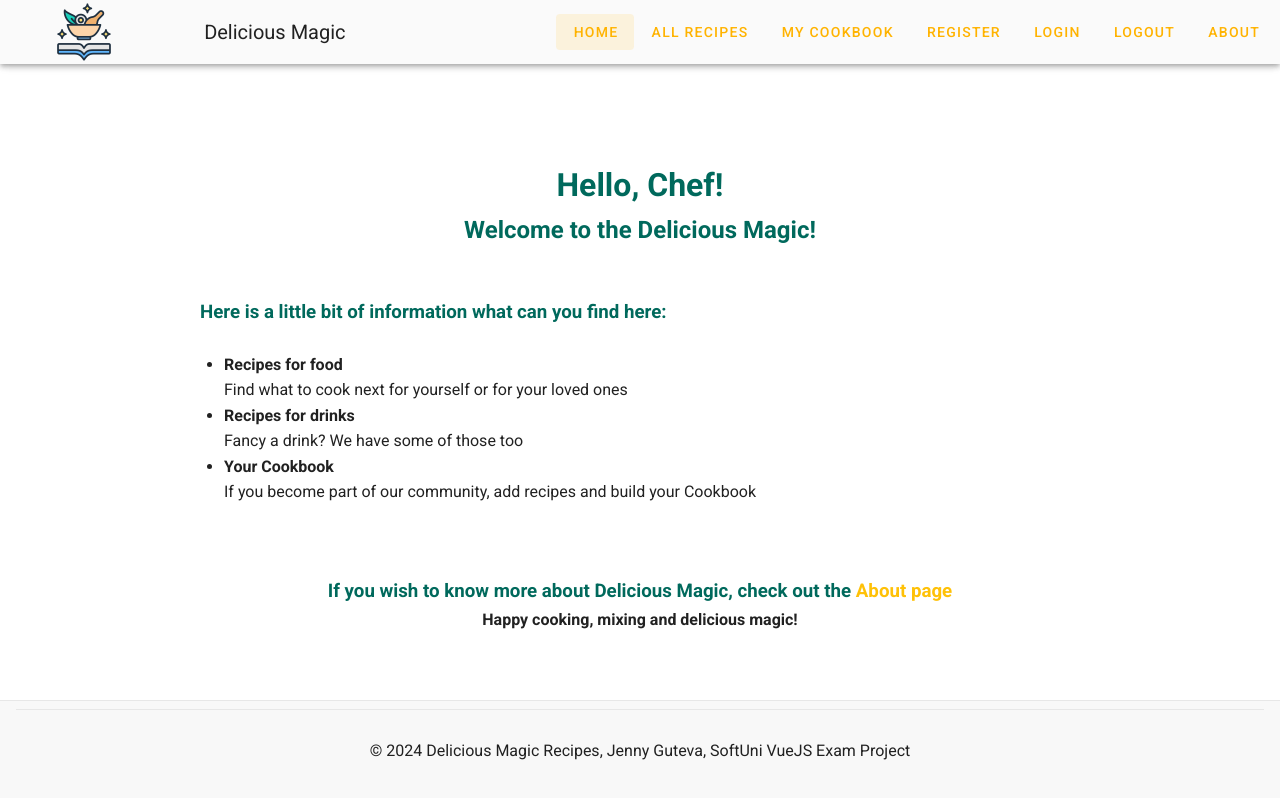
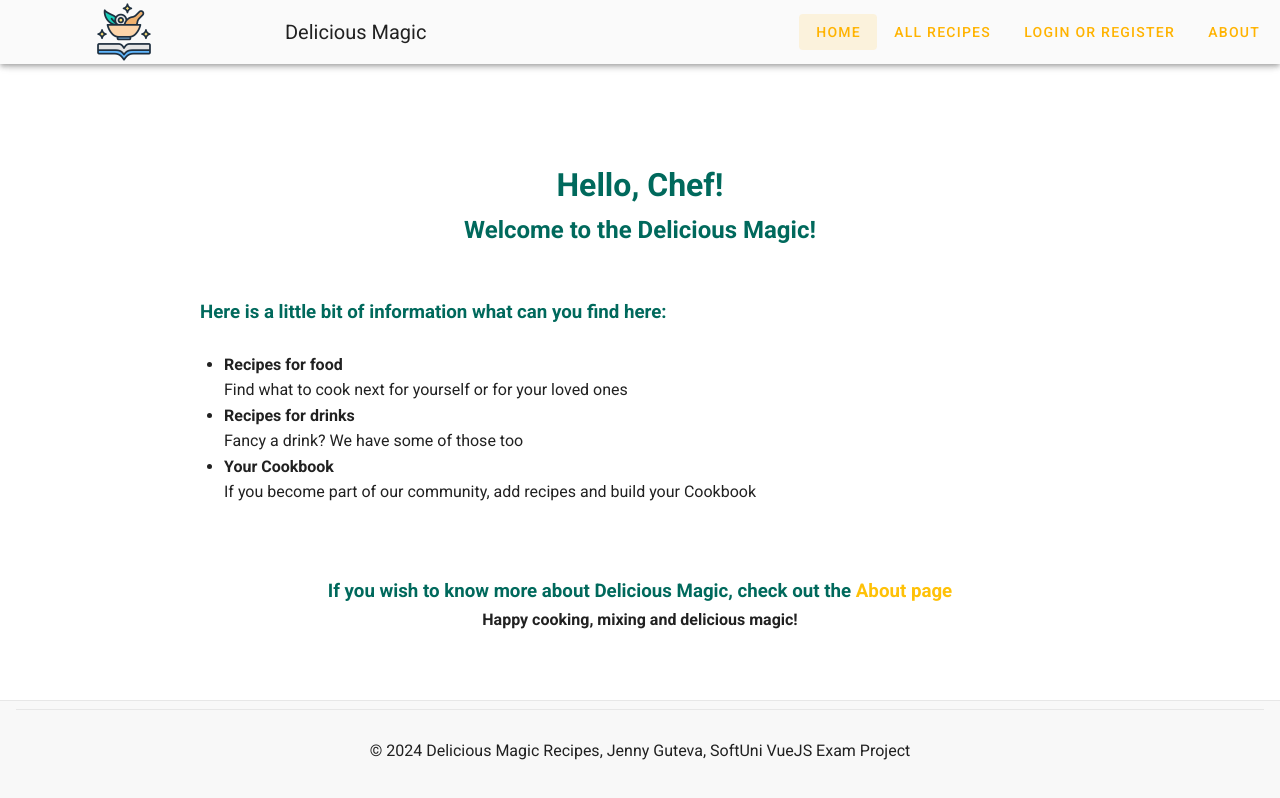
Before and after one commit to Jenaldin/Delicious-Magic_VueJS_Dec24, a Vue app in the folder client/: page / in a window 1280 px wide. Shown: the top 798 px of the page. Built offline with nearby package versions, Linux system fonts and the light colour scheme.

Commit message:
Updated Navigation and Routes to indicate the new Login and Register

```diff
--- a/client/src/components/Navigation.vue
+++ b/client/src/components/Navigation.vue
@@ -1,4 +1,7 @@
 <script setup>
+   import { useAuthStore } from '@/stores/auth'
+
+   const authStore = useAuthStore()
 </script>
 
 <template>
@@ -8,25 +11,28 @@
       <v-spacer></v-spacer>
       <v-btn color="amber-darken-1" text to="/">Home</v-btn>
       <v-btn color="amber-darken-1" text to="/*">All Recipes</v-btn>
-      <v-btn color="amber-darken-1" text to="/*">My Cookbook</v-btn>
-      <v-btn color="amber-darken-1" text to="/*">Register</v-btn>
-      <v-btn color="amber-darken-1" text to="/*">Login</v-btn>
-      <v-btn color="amber-darken-1" text to="/*">Logout</v-btn>
+      <template v-if="!authStore.isAuthenticated">
+         <v-btn color="amber-darken-1" text to="/register-login">Login or Register</v-btn>
+      </template>
+      <template v-else>
+         <v-btn color="amber-darken-1" text to="/*">My Cookbook</v-btn>
+         <v-btn color="amber-darken-1" text @click="authStore.logout">Logout</v-btn>
+      </template>
       <v-btn color="amber-darken-1" text to="/about">About</v-btn>
    </v-toolbar>
 </template>
 
 <style scoped>
 .v-toolbar {
-   padding: 0;
-   background-color: #FAFAFA;
+  padding: 0;
+  background-color: #fafafa;
 }
 
 .v-toolbar-title {
-   padding: 1rem;
+  padding: 1rem;
 }
 
 .v-btn {
-   margin: 0;
+  margin: 0;
 }
 </style>
--- a/client/src/router/index.js
+++ b/client/src/router/index.js
@@ -1,12 +1,10 @@
 import { createRouter, createWebHistory } from 'vue-router';
 import Home from '../pages/Home.vue';
-import Register from '../pages/Register.vue';
-import Login from '../pages/Login.vue';
+import Entry from '../pages/Entry.vue';
 
 const routes = [
   { path: '/', name: 'home', component: Home },
-  { path: '/register', name: 'register', component: Register},
-  { path: '/login', name: 'login', component: Login},
+  { path: '/register-login', name: 'register-login', component: Entry},
   { path: '/about', name: 'about',
     component: () => import('../pages/About.vue'),
   },
```
